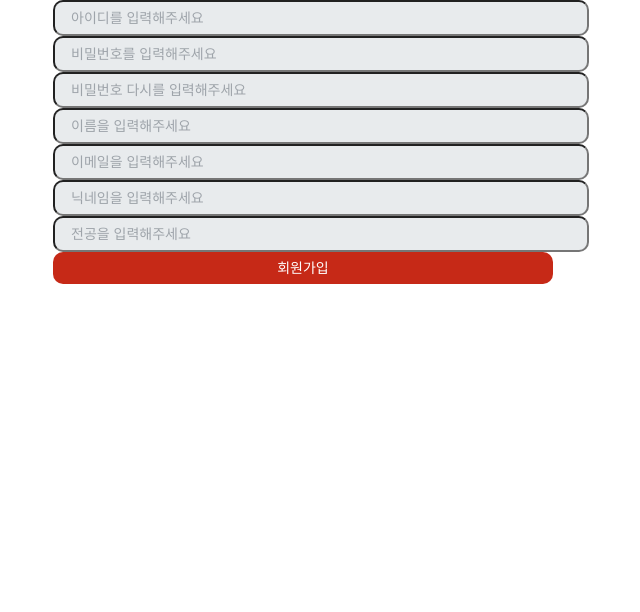
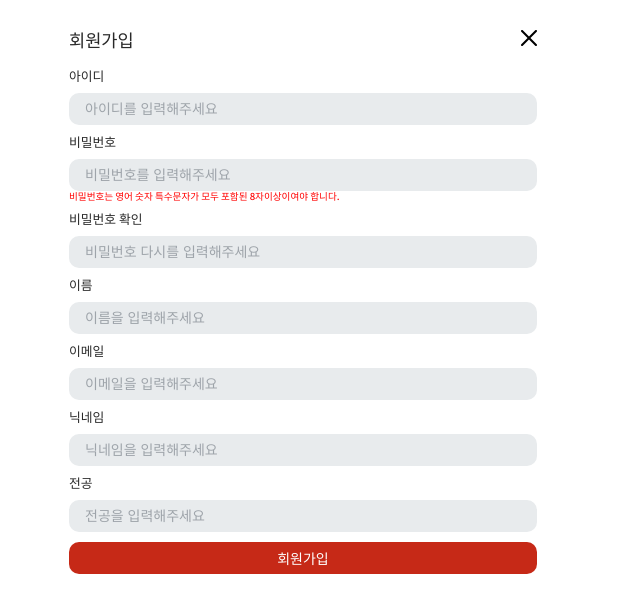
Before and after one commit to InHyeok-J/GDSCTimeFront, a React (Create React App) app in the folder js/: page /signup in a window 1280 px wide. Shown: the top 612 px of the page, without its empty margins (337-977 px from the left). Built offline with nearby package versions, Linux system fonts and the light colour scheme.

Commit message:
Feat:회원가입 로그인 뷰 구현

```diff
--- a/js/src/components/input/MainInput.jsx
+++ b/js/src/components/input/MainInput.jsx
@@ -5,8 +5,10 @@ import { COLORS } from '../Colors';
 const CustomInput = styled.input`
     width: 100%;
     height: 32px;
+    box-sizing: border-box;
     background: ${COLORS.grey_300};
     border-radius: 10px;
+    border-style: none;
     padding: 0px 16px;
     font-size: 14px;
 
--- a/js/src/pages/Login/index.jsx
+++ b/js/src/pages/Login/index.jsx
@@ -2,14 +2,73 @@ import React from 'react';
 import styled from 'styled-components';
 import MainInput from '../../components/input/MainInput';
 import MainButton from '../../components/button/MainButton';
-const LoginPageWrapper = styled.div``;
+import useInput from '../../hooks/useInput';
+import logoImg from '../../assets/logo/logo.png';
+import { COLORS } from '../../components/Colors';
+import { Link } from 'react-router-dom';
+const LoginPageWrapper = styled.div`
+    padding: 30px 16px;
+
+    .login-main {
+        display: flex;
+        height: 145px;
+        flex-direction: column;
+        justify-content: center;
+        align-items: center;
+        margin-bottom: 20px;
+    }
+    .login-text {
+        font-weight: 400;
+        font-size: 0.7rem;
+        margin-bottom: 10px;
+        color: ${COLORS.grey_600};
+    }
+    .login-everytime {
+        font-weight: 700;
+        color: ${COLORS.red};
+        font-size: 1.1rem;
+    }
+    img {
+        width: 64px;
+        margin-bottom: 10px;
+    }
+    .signup-link {
+        padding: 10px 0px;
+        display: inline-block;
+        text-align: center;
+        width: 100%;
+    }
+    input {
+        margin-bottom: 10px;
+    }
+`;
 
 const LoginPage = () => {
+    const [id, onChangeId] = useInput('');
+    const [password, onChangePassword] = useInput('');
     return (
         <LoginPageWrapper>
-            <MainInput />
-            <MainInput />
-            <MainButton />
+            <div className="login-main">
+                <img src={logoImg} alt="logo" />
+                <div className="login-text">대학 생활을 더 편하고 즐겁게</div>
+                <div className="login-everytime">에브리타임</div>
+            </div>
+            <MainInput
+                value={id}
+                type="text"
+                onChange={onChangeId}
+                placeholder="아이디"
+            />
+            <MainInput
+                value={password || ''}
+                type="text"
+                onChange={onChangePassword}
+                placeholder="비밀번호"
+            />
+            <MainButton text="에브리타임 로그인"></MainButton>
+            <Link to="/signup" className="signup-link">
+                회원가입
+            </Link>
         </LoginPageWrapper>
     );
 };
--- a/js/src/pages/SignUp/index.jsx
+++ b/js/src/pages/SignUp/index.jsx
@@ -1,82 +1,190 @@
-import React, { useState, useCallback } from 'react';
+import React, { useState, useCallback, useEffect } from 'react';
 import styled from 'styled-components';
 import { COLORS } from '../../components/Colors';
 import MainButton from '../../components/button/MainButton';
 import MainInput from '../../components/input/MainInput';
 import useInput from '../../hooks/useInput';
 import { checkPassword } from '../../utils/RegExpCheck';
-const SignUpWrapper = styled.div``;
+import xImg from '../../assets/vector/xVector.svg';
+import { Link } from 'react-router-dom';
+const SignUpWrapper = styled.div`
+    padding: 30px 16px;
+
+    .signup-title {
+        font-size: 1.1rem;
+        font-weight: 500;
+        margin-bottom: 20px;
+        display: flex;
+        justify-content: space-between;
+        align-items: center;
+    }
+    img {
+        width: 16px;
+    }
+    .sub-text {
+        font-size: 0.8rem;
+        font-weight: 100;
+        margin-bottom: 10px;
+    }
+    .input-block {
+        margin-bottom: 10px;
+    }
+    .warning-message {
+        font-size: 0.6rem;
+        font-weight: 500;
+        color: red;
+    }
+    .password-message {
+        font-size: 0.6rem;
+        font-weight: 500;
+        color: red;
+    }
+`;
 
 const SignUpPage = () => {
     const [id, onChangeId] = useInput('');
-    const [password, , setPassword] = useInput('');
-    const [passwordCheck, onPasswordCheckHandler, setPasswordCheck] =
-        useInput('');
+    const [password, , setPassword] = useInput(null);
+    const [passwordCheck, , setPasswordCheck] = useInput('');
     const [name, onChangeName] = useInput('');
-    const [email, onChangeEmail] = useInput('');
+    const [email, , setEmail] = useInput('');
     const [nickname, onChangeNickname] = useInput('');
     const [major, onChangeMajor] = useInput('');
-    const [errorNum, setErrorNum] = useState(true);
+    const [errorPassword, setErrorPassword] = useState(false);
+    const [errorPasswordCheck, setErrorPasswordCheck] = useState(false);
 
     const onChangePassword = useCallback(
         (e) => {
+            setPassword(e.target.value);
+
             if (!checkPassword(e.target.value)) {
-                setErrorNum(true);
+                setErrorPassword((pre) => true);
             } else {
-                setErrorNum(false);
+                setErrorPassword(() => false);
             }
-            console.log(checkPassword(e.target.value));
-            setPassword(e.target.value);
-            console.log(password);
+
+            if (e.target.value === passwordCheck) {
+                setErrorPasswordCheck(false);
+            } else {
+                setErrorPasswordCheck(true);
+            }
         },
-        [password],
+        [password, passwordCheck],
     );
+
+    const onChangePasswordCheck = useCallback(
+        (e) => {
+            setPasswordCheck(e.target.value);
+            if (password === e.target.value) {
+                setErrorPasswordCheck(false);
+            } else {
+                setErrorPasswordCheck(true);
+            }
+        },
+        [passwordCheck, password],
+    );
+
+    const onChangeEmail = useCallback(
+        (e) => {
+            setEmail(e.target.value);
+        },
+        [email],
+    );
+
+    useEffect(() => {
+        // console.log(password);
+        // console.log(errorPassword);
+        console.log(errorPasswordCheck);
+    }, [errorPassword, password, errorPasswordCheck]);
 
     return (
         <SignUpWrapper>
+            <div className="signup-title">
+                회원가입
+                <Link to="/login">
+                    <img src={xImg} alt="xicon" />
+                </Link>
+            </div>
+            <div className="input-block">
+                <div className="sub-text">아이디</div>
                 <MainInput
                     value={id}
                     type="text"
                     onChange={onChangeId}
                     placeholder="아이디를 입력해주세요"
                 />
+            </div>
+            <div className="input-block">
+                <div className="sub-text">비밀번호</div>
                 <MainInput
-                value={password}
+                    value={password || ''}
                     type="text"
                     onChange={onChangePassword}
                     placeholder="비밀번호를 입력해주세요"
                 />
-            {errorNum ? <></> : <div>틀렸습니다.</div>}
+                {password ? (
+                    <></>
+                ) : (
+                    <div className="password-message">
+                        비밀번호는 영어 숫자 특수문자가 모두 포함된
+                        8자이상이여야 합니다.
+                    </div>
+                )}
+                {errorPassword ? (
+                    <div className="warning-message">틀렸습니다.</div>
+                ) : (
+                    <></>
+                )}
+            </div>
+            <div className="input-block">
+                <div className="sub-text">비밀번호 확인</div>
                 <MainInput
                     value={passwordCheck}
                     type="password"
-                onChange={onPasswordCheckHandler}
+                    onChange={onChangePasswordCheck}
                     placeholder="비밀번호 다시를 입력해주세요"
                 />
+                {errorPasswordCheck && (
+                    <div className="warning-message">
+                        비밀번호가 일치하지 않습니다.
+                    </div>
+                )}
+            </div>
+            <div className="input-block">
+                <div className="sub-text">이름</div>
                 <MainInput
                     value={name}
                     type="text"
                     onChange={onChangeName}
                     placeholder="이름을 입력해주세요"
                 />
+            </div>
+            <div className="input-block">
+                <div className="sub-text">이메일</div>
                 <MainInput
                     value={email}
                     type="email"
                     onChange={onChangeEmail}
                     placeholder="이메일을 입력해주세요"
                 />
+            </div>
+            <div className="input-block">
+                <div className="sub-text">닉네임</div>
                 <MainInput
                     value={nickname}
                     type="text"
                     onChange={onChangeNickname}
                     placeholder="닉네임을 입력해주세요"
                 />
+            </div>
+            <div className="input-block">
+                <div className="sub-text">전공</div>
                 <MainInput
                     value={major}
                     type="text"
                     onChange={onChangeMajor}
                     placeholder="전공을 입력해주세요"
                 />
+            </div>
             <MainButton text="회원가입" onClick={() => alert('회원가입')} />
         </SignUpWrapper>
     );
```
Lines whose indentation alone changed are shown as unchanged.
